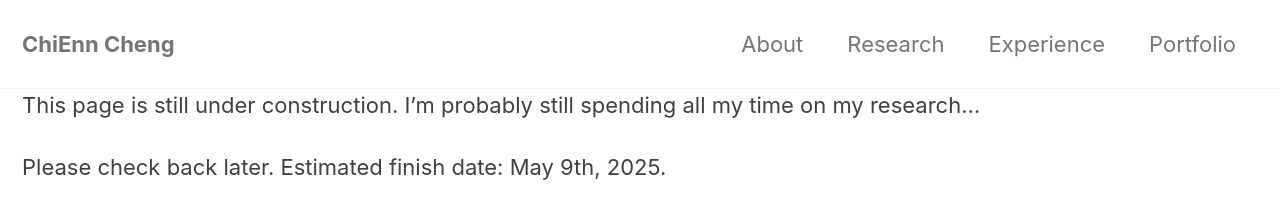
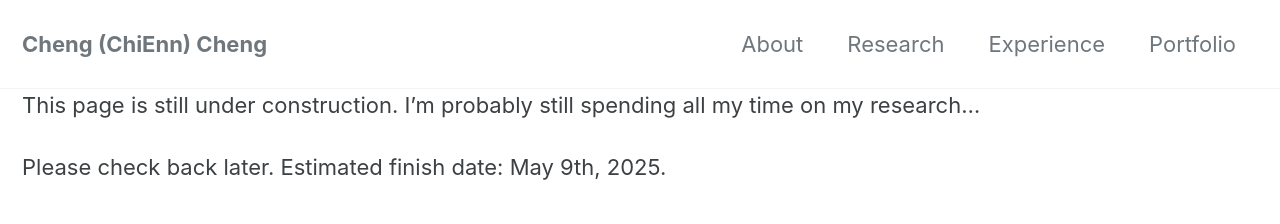
Before and after one commit to yinpeiqiang/y, a Jekyll site: the page built from _pages/portfolio.md, in a window 1280 px wide. Shown: the top 224 px of the page. Built offline with Jekyll 4.4.1, drawn with Linux system fonts in a browser that asks for light colours; cached includes are drawn as plain includes.

Commit message:
Update _config.yml

```diff
--- a/_config.yml
+++ b/_config.yml
@@ -16,7 +16,7 @@ minimal_mistakes_skin    : "default" # "air", "aqua", "contrast", "dark", "dirt"
 
 # Site Settings
 locale                   : "en-US"
-title                    : 'ChiEnn Cheng'
+title                    : 'Cheng (ChiEnn) Cheng'
 title_separator          : "-"
 subtitle                 :  # site tagline that appears below site title in masthead
 name                     : 'ChiEnn Cheng'
@@ -104,7 +104,7 @@ analytics:
 
 # Site Author
 author:
-  name             : 'Chingy Cheng'
+  name             : 'Cheng (ChiEnn) Cheng'
   avatar           : # path of avatar image, e.g. "/assets/images/bio-photo.jpg"
   bio              : "I am a senior at Yuncheng University studying Math and Applied Math . I do research in Biomathematics."
   location         : "Biomathematics"
```
